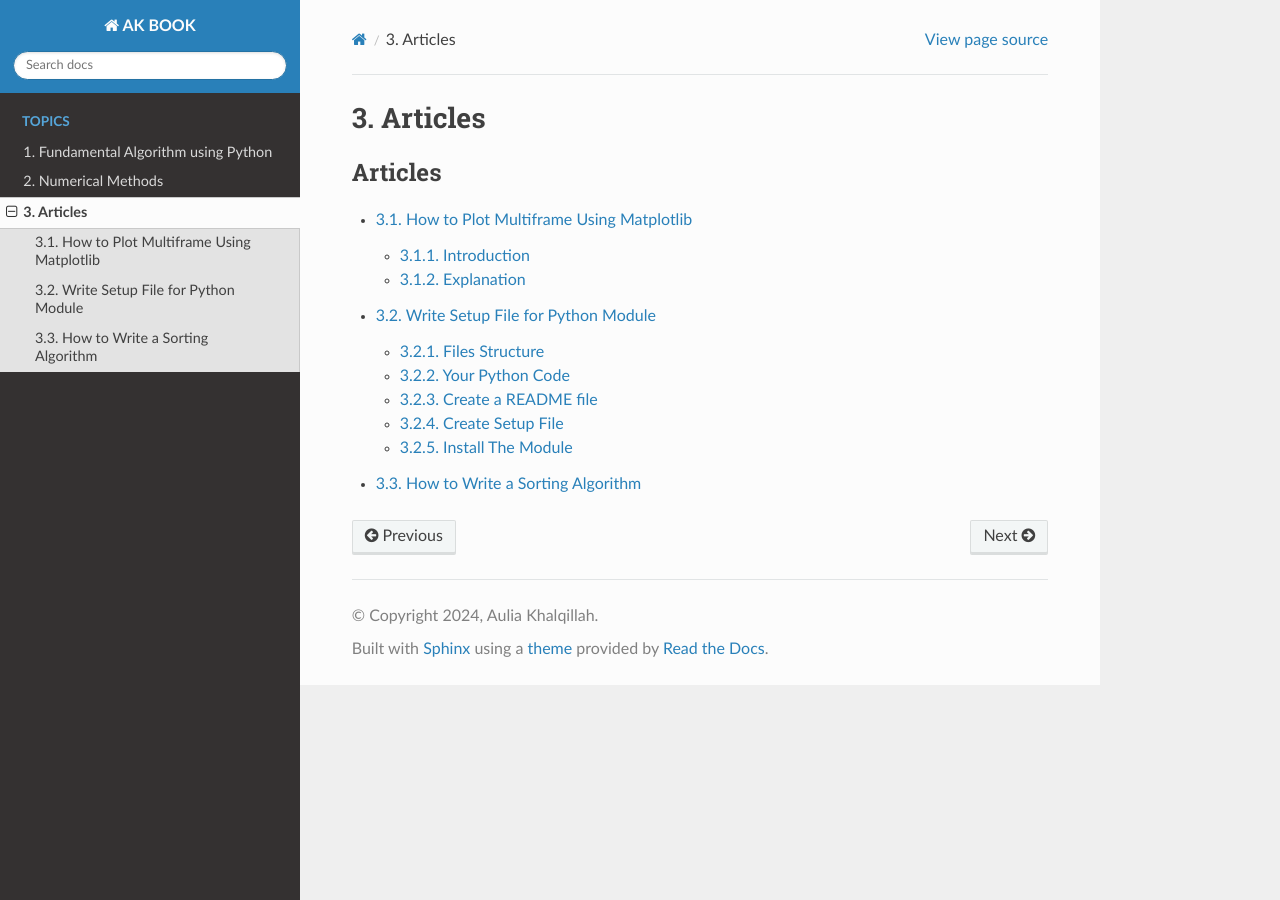
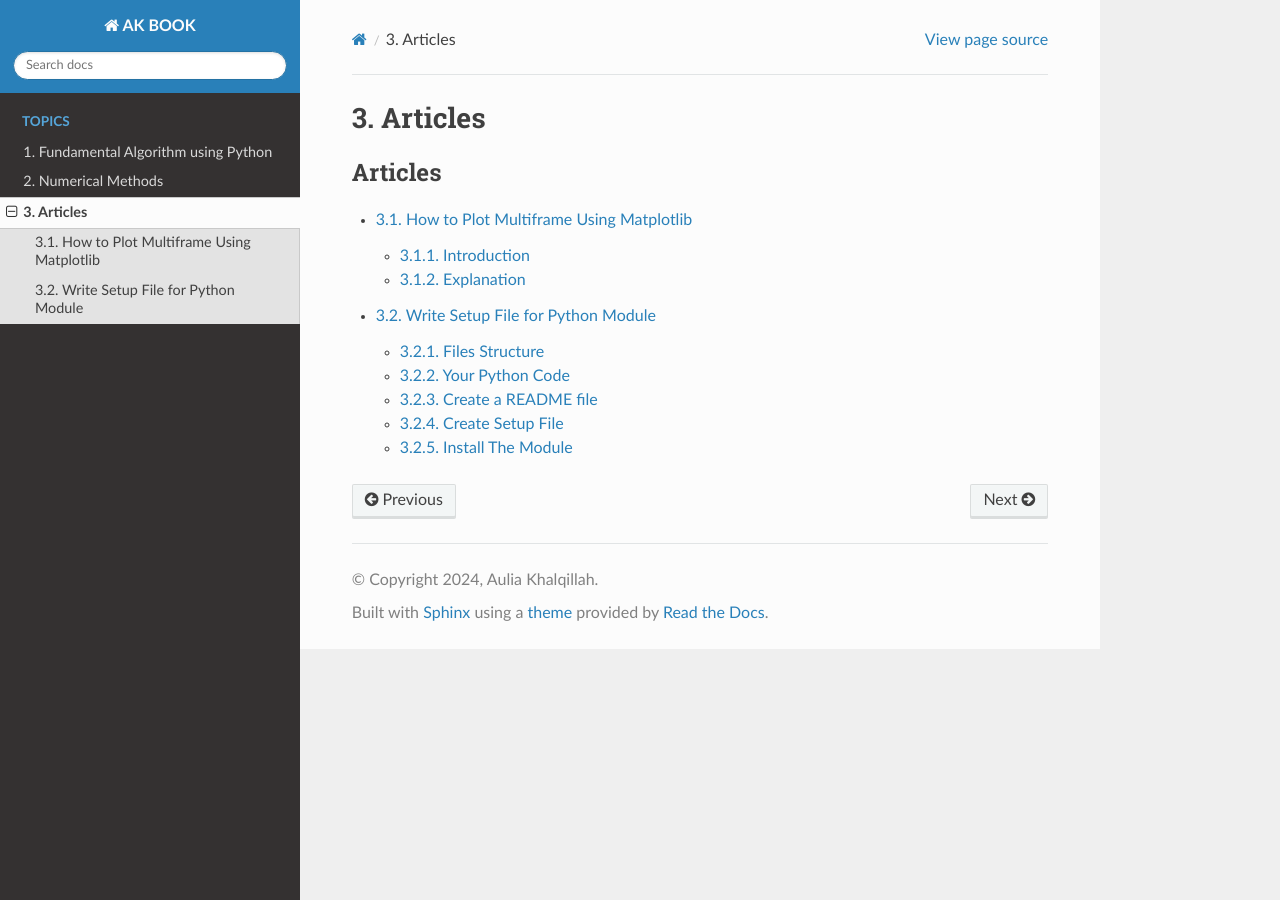
Before and after one commit to auliakhalqillah/akbook, a Sphinx documentation site: the page built from docs/source/Articles.rst, in a window 1280 px wide. Built offline with Sphinx 7.4.7 and the Read the Docs theme 3.1.0, drawn with Linux system fonts in a browser that asks for light colours.

Commit message:
Update Articles.rst

```diff
--- a/docs/source/Articles.rst
+++ b/docs/source/Articles.rst
@@ -6,4 +6,3 @@ Articles
 
   How to Plot Multiframe Using Matplotlib
   Write Setup File for Python Module
-  How to Write a Sorting Algorithm
```
